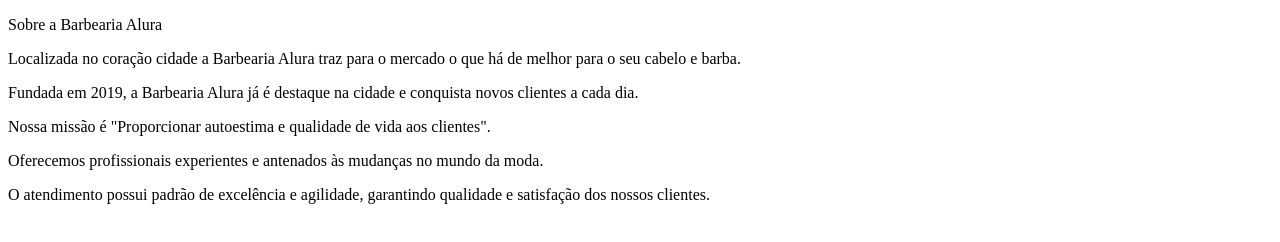
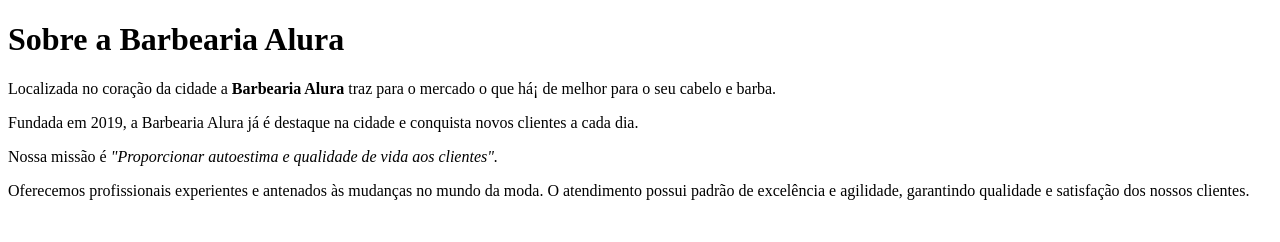
Before and after one commit to ProfMarga/Barbearia-Alura, a plain HTML site: page index.html in a window 1280 px wide. Drawn offline with Linux system fonts and the light colour scheme.

Commit message:
04 outubro

```diff
--- a/index.html
+++ b/index.html
@@ -1,17 +1,15 @@
 <!DOCTYPE html>
 <html>
 <head>
-	<meta charset="utf-8">
-	<meta name="viewport" content="width=device-width, initial-scale=1">
-	<title>BARBEARIA ALURA</title>
+	<title>BARBEARTIA ALURA</title>
 </head>
 
 <body>
-	<p>Sobre a Barbearia Alura</p>
-<p>Localizada no coração cidade a Barbearia Alura traz para o mercado o que há de melhor para o seu cabelo e barba.
-<p>Fundada em 2019, a Barbearia Alura já é destaque na cidade e conquista novos clientes a cada dia.</p>
-<p>Nossa missão é "Proporcionar autoestima e qualidade de vida aos clientes".</p>
-<p>Oferecemos profissionais experientes e antenados às mudanças no mundo da moda.</p>
-<p>O atendimento possui padrão de excelência e agilidade, garantindo qualidade e satisfação dos nossos clientes.</p>
+	<h1>Sobre a Barbearia Alura</h1>
+<p>Localizada no coração da cidade a <strong>Barbearia Alura</strong>  traz para o mercado o que há¡ de melhor para o seu cabelo e barba.</p>
+Fundada em 2019, a Barbearia Alura já é destaque na cidade e conquista novos clientes a cada dia.
+<p> Nossa missão é <i>"Proporcionar autoestima e qualidade de vida aos clientes".</i></p>
+Oferecemos profissionais experientes e antenados às mudanças no mundo da moda. O atendimento possui padrão de excelência e agilidade, garantindo qualidade e satisfação dos nossos clientes.
+
 </body>
 </html>
```
